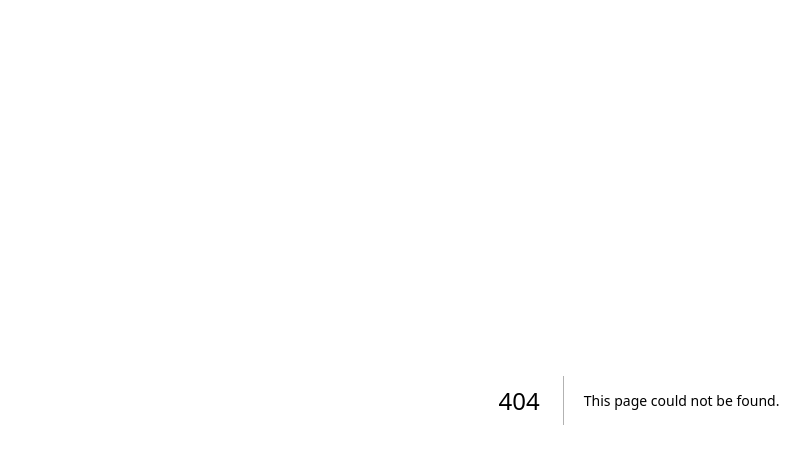
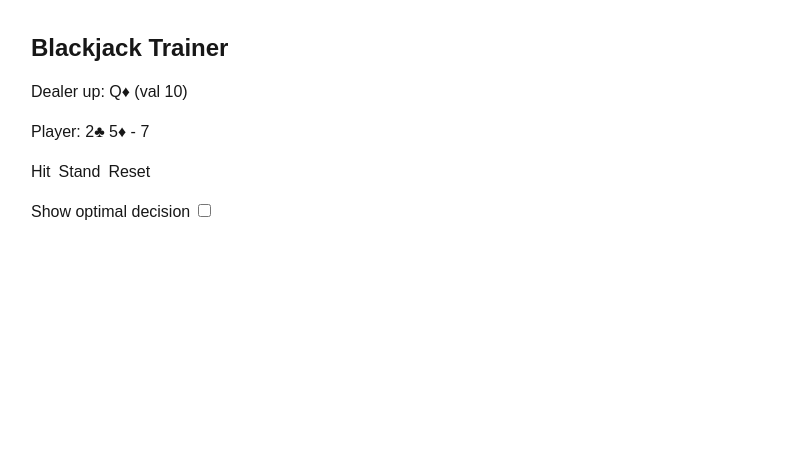
Before and after one commit to montymolt/blackjack-trainer, a Next.js app: page /play in a window 1280 px wide. Before the commit this address had no page. Shown: the top 464 px of the page, without its empty margins (1-811 px from the left). Built offline with nearby package versions, Linux system fonts and the light colour scheme.

Commit message:
feat: initial blackjack engine + play UI (hit/stand/reset + optimal toggle)

```diff
--- /dev/null
+++ b/src/app/play/page.tsx
@@ -0,0 +1,67 @@
+import React, { useState } from 'react';
+import { newDeck, draw, handValue, dealerPlays, optimalDecision, evaluate } from '@/lib/blackjack';
+
+export default function Play() {
+  const [deck, setDeck] = useState(() => newDeck(true));
+  const [player, setPlayer] = useState(() => draw(deck,2)[1]);
+  const [d, setD] = useState(() => draw(draw(deck,2)[0],2)[1]);
+  const [currentDeck, setCurrentDeck] = useState(() => draw(draw(deck,2)[0],2)[0]);
+  const [showOptimal, setShowOptimal] = useState(false);
+  const [result, setResult] = useState<string | null>(null);
+
+  function hit() {
+    if (result) return;
+    const drawRes = draw(currentDeck,1);
+    setCurrentDeck(drawRes[0]);
+    setPlayer(prev => prev.concat(drawRes[1]));
+    const val = handValue(player.concat(drawRes[1]));
+    if (val > 21) {
+      // dealer not needed
+      setResult('lose');
+    }
+  }
+
+  function stand() {
+    if (result) return;
+    const dp = dealerPlays(currentDeck, d.slice());
+    setD(dp.hand);
+    setCurrentDeck(dp.deck);
+    const res = evaluate(player, dp.hand);
+    setResult(res);
+  }
+
+  function reset() {
+    const deck2 = newDeck(true);
+    const p = draw(deck2,2)[1];
+    const rest = draw(deck2,2)[0];
+    const dealerH = draw(rest,2)[1];
+    const rest2 = draw(rest,2)[0];
+    setDeck(deck2);
+    setPlayer(p);
+    setD(dealerH);
+    setCurrentDeck(rest2);
+    setShowOptimal(false);
+    setResult(null);
+  }
+
+  const dealerUp = d[0];
+
+  return (
+    <div className="p-8">
+      <h1 className="text-2xl font-bold mb-4">Blackjack Trainer</h1>
+      <div className="mb-4">Dealer up: {dealerUp.rank}{dealerUp.suit} (val {dealerUp.value})</div>
+      <div className="mb-4">Player: {player.map(c=>`${c.rank}${c.suit}`).join(' ') } - {handValue(player)}</div>
+      <div className="flex gap-2 mb-4">
+        <button className="btn" onClick={hit}>Hit</button>
+        <button className="btn" onClick={stand}>Stand</button>
+        <button className="btn" onClick={reset}>Reset</button>
+      </div>
+      <div className="mb-4">
+        <label className="mr-2">Show optimal decision</label>
+        <input type="checkbox" checked={showOptimal} onChange={e=>setShowOptimal(e.target.checked)} />
+        {showOptimal && <div className="mt-2">Optimal: {optimalDecision(player,dealerUp)}</div>}
+      </div>
+      {result && <div className="mt-4 font-semibold">Result: {result.toUpperCase()}</div>}
+    </div>
+  );
+}
--- /dev/null
+++ b/src/lib/blackjack.ts
@@ -0,0 +1,83 @@
+export type Card = { suit: string; rank: string; value: number };
+
+const RANKS = ['A','2','3','4','5','6','7','8','9','10','J','Q','K'];
+const SUITS = ['♠','♥','♦','♣'];
+
+export function newDeck(shuffle = true) {
+  const deck: Card[] = [];
+  for (const r of RANKS) {
+    for (const s of SUITS) {
+      let value = 0;
+      if (r === 'A') value = 11;
+      else if (['J','Q','K'].includes(r)) value = 10;
+      else value = parseInt(r, 10);
+      deck.push({ suit: s, rank: r, value });
+    }
+  }
+  if (shuffle) return shuffleDeck(deck);
+  return deck;
+}
+
+export function shuffleDeck(deck: Card[]) {
+  const d = deck.slice();
+  for (let i = d.length - 1; i > 0; i--) {
+    const j = Math.floor(Math.random() * (i + 1));
+    [d[i], d[j]] = [d[j], d[i]];
+  }
+  return d;
+}
+
+export function draw(deck: Card[], n = 1) {
+  return [deck.slice(n), deck.slice(0,n)];
+}
+
+export function handValue(cards: Card[]) {
+  let total = 0;
+  let aces = 0;
+  for (const c of cards) {
+    total += c.value;
+    if (c.rank === 'A') aces++;
+  }
+  while (total > 21 && aces > 0) {
+    total -= 10; // count Ace as 1 instead of 11
+    aces--;
+  }
+  return total;
+}
+
+export function isBlackjack(cards: Card[]) {
+  return cards.length === 2 && handValue(cards) === 21;
+}
+
+export function dealerPlays(deck: Card[], dealerHand: Card[]) {
+  let d = deck.slice();
+  let hand = dealerHand.slice();
+  while (handValue(hand) < 17) {
+    const drawRes = draw(d,1);
+    d = drawRes[0];
+    hand = hand.concat(drawRes[1]);
+  }
+  return { deck: d, hand };
+}
+
+// very simple basic strategy helper: return 'stand' if total>=12 and dealer up 2-6 => stand, otherwise hit for totals < 17
+export function optimalDecision(playerHand: Card[], dealerUp: Card) {
+  const total = handValue(playerHand);
+  // simple rules
+  if (total >= 17) return 'stand';
+  if (total <= 11) return 'hit';
+  // totals 12-16
+  const dealerVal = dealerUp.value === 11 ? 11 : dealerUp.value;
+  if (dealerVal >= 2 && dealerVal <= 6) return 'stand';
+  return 'hit';
+}
+
+export function evaluate(playerHand: Card[], dealerHand: Card[]) {
+  const p = handValue(playerHand);
+  const d = handValue(dealerHand);
+  if (p > 21) return 'lose';
+  if (d > 21) return 'win';
+  if (p > d) return 'win';
+  if (p < d) return 'lose';
+  return 'push';
+}
```
